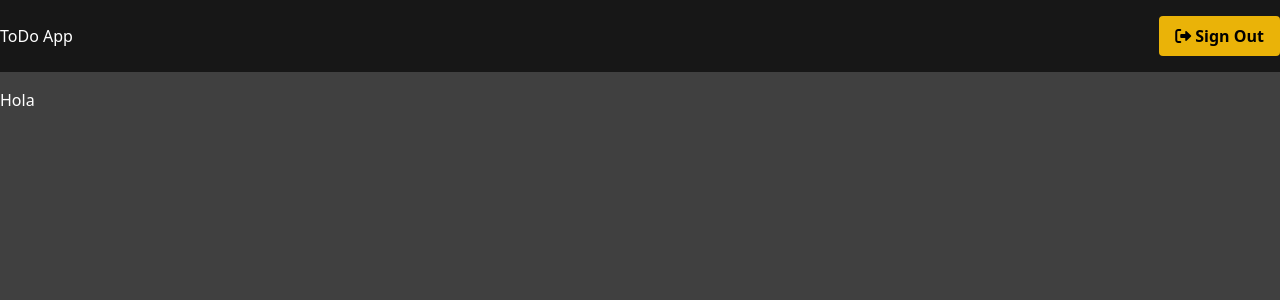
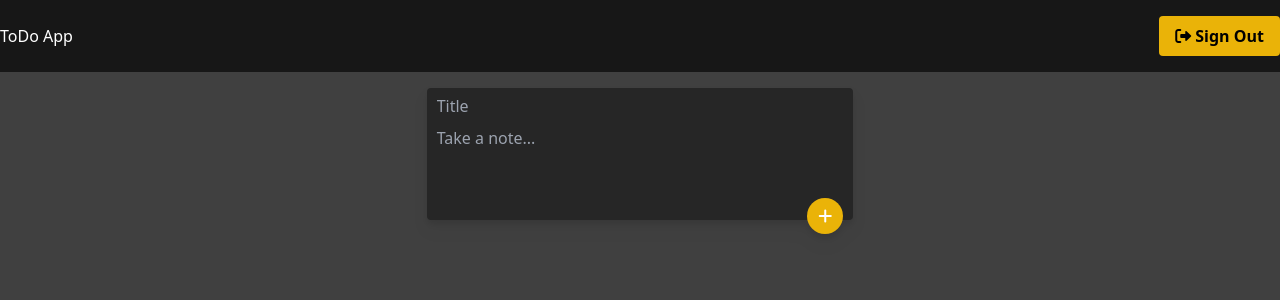
Before and after one commit to yepes1201/note-app, a React (Vite) app: page / in a window 1280 px wide. Shown: the top 300 px of the page. Built offline with nearby package versions, Linux system fonts and the light colour scheme; no server answers; sample sign-in values are in the browser's storage.

Commit message:
note form layout

```diff
--- /dev/null
+++ b/src/components/Input/Textarea.jsx
@@ -0,0 +1,12 @@
+import { forwardRef } from "react";
+
+export const Textarea = forwardRef(({ className, ...rest }, ref) => {
+  return (
+    <textarea
+      className={`bg-transparent px-2 py-1 border-none outline-none rounded ${className}`}
+      ref={ref}
+      {...rest}
+      autoComplete="off"
+    ></textarea>
+  );
+});
--- /dev/null
+++ b/src/components/NoteForm/NoteForm.jsx
@@ -0,0 +1,29 @@
+import { useRef } from "react";
+import { Textarea, Input, Button } from "@/components";
+
+export const NoteForm = () => {
+  const titleRef = useRef();
+  const descriptionRef = useRef();
+
+  const handleSaveNote = () => {};
+
+  return (
+    <>
+      <div className="flex flex-col m-auto w-3/5 sm:w-1/2 lg:w-1/3 rounded border-2 drop-shadow-lg border-neutral-800 bg-neutral-800">
+        <Input ref={titleRef} name="title" placeholder="Title" />
+        <Textarea
+          ref={descriptionRef}
+          className="resize-none h-24"
+          name="description"
+          placeholder="Take a note..."
+        />
+        <Button
+          onClick={handleSaveNote}
+          className="absolute right-2 -bottom-4 bg-yellow-500 rounded-full w-9 h-9 flex items-center justify-center"
+        >
+          <i className="fa-solid fa-plus"></i>
+        </Button>
+      </div>
+    </>
+  );
+};
--- a/src/components/index.js
+++ b/src/components/index.js
@@ -1,8 +1,19 @@
 import { Button } from "./Button/Button.jsx";
 import { AuthForm } from "./AuthForm/AuthForm.jsx";
 import { Input } from "./Input/Input.jsx";
+import { Textarea } from "./Input/Textarea.jsx";
 import { RegisterForm } from "./RegisterForm/RegisterForm.jsx";
 import { Loading } from "./Loading/Loading.jsx";
 import { Navbar } from "./Navbar/Navbar.jsx";
+import { NoteForm } from "./NoteForm/NoteForm.jsx";
 
-export { Input, AuthForm, Button, RegisterForm, Loading, Navbar };
+export {
+  Input,
+  AuthForm,
+  Button,
+  RegisterForm,
+  Loading,
+  Navbar,
+  Textarea,
+  NoteForm,
+};
--- a/src/layout/Home/Home.jsx
+++ b/src/layout/Home/Home.jsx
@@ -1,11 +1,13 @@
-import { Navbar } from "@/components";
+import { NoteForm, Navbar } from "@/components";
 
 export const Home = () => {
   return (
     <div className="flex flex-col h-full">
       <Navbar />
       <div className="bg-neutral-700 h-full">
-        <div className="container m-auto mt-4">Hola</div>
+        <div className="container m-auto mt-4">
+          <NoteForm />
+        </div>
       </div>
     </div>
   );
```
